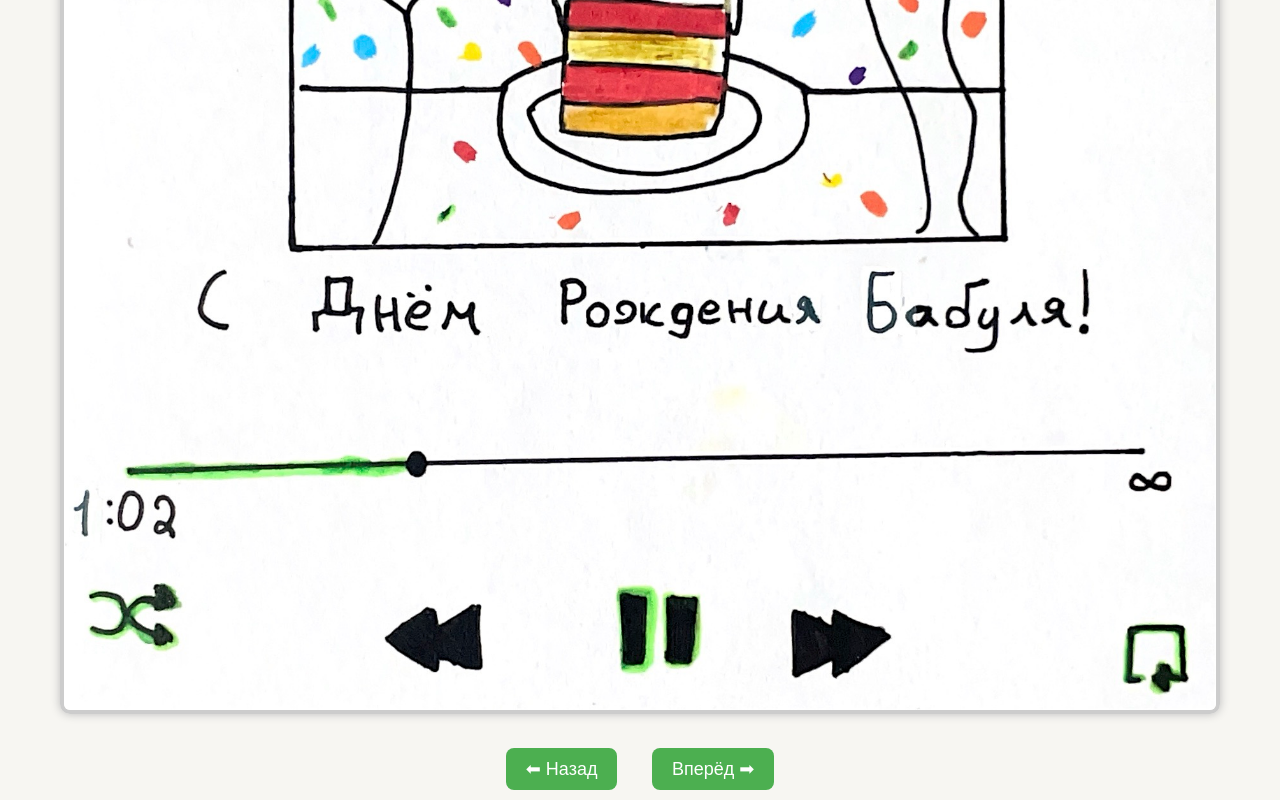
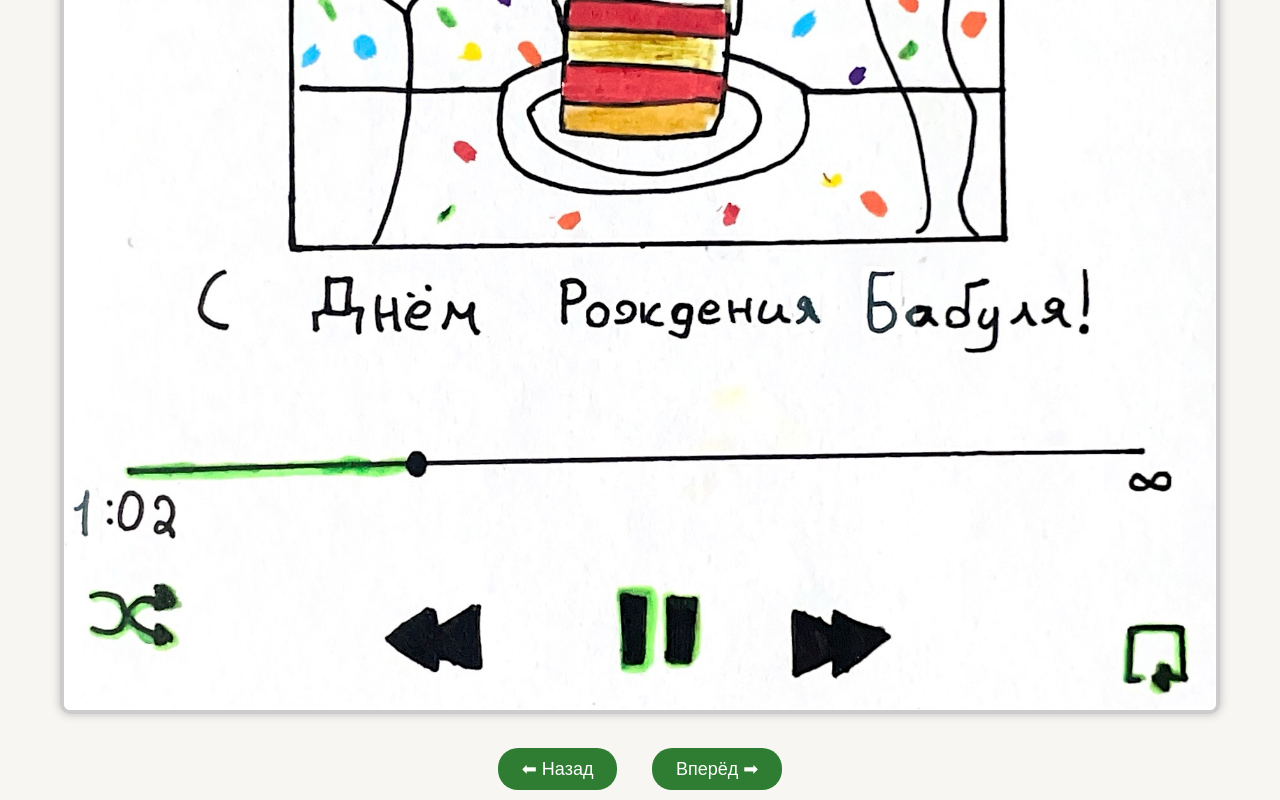
Before and after one commit to Danl0gin0ff/Birthday-Card, a plain HTML site: page index.html in a window 1280 px wide. Shown: the part 561-1361 px from the top of the page. Drawn offline with Linux system fonts and the light colour scheme.

Commit message:
Update style.css

```diff
--- a/style.css
+++ b/style.css
@@ -23,14 +23,15 @@ body {
     button {
       font-size: 18px;
       margin: 10px 15px;
-    padding: 10px 20px;
+      padding: 10px 24px;
       border: none;
-    border-radius: 8px;
-    background-color: #4CAF50;
+      border-radius: 20px;
+      background-color: #2e7d32; /* darker green */
       color: white;
       cursor: pointer;
+      transition: background-color 0.3s ease;
     }
 
     button:hover {
-    background-color: #45a049;
+      background-color: #1b5e20; /* even darker on hover */
     }
```
Lines whose indentation alone changed are shown as unchanged.
